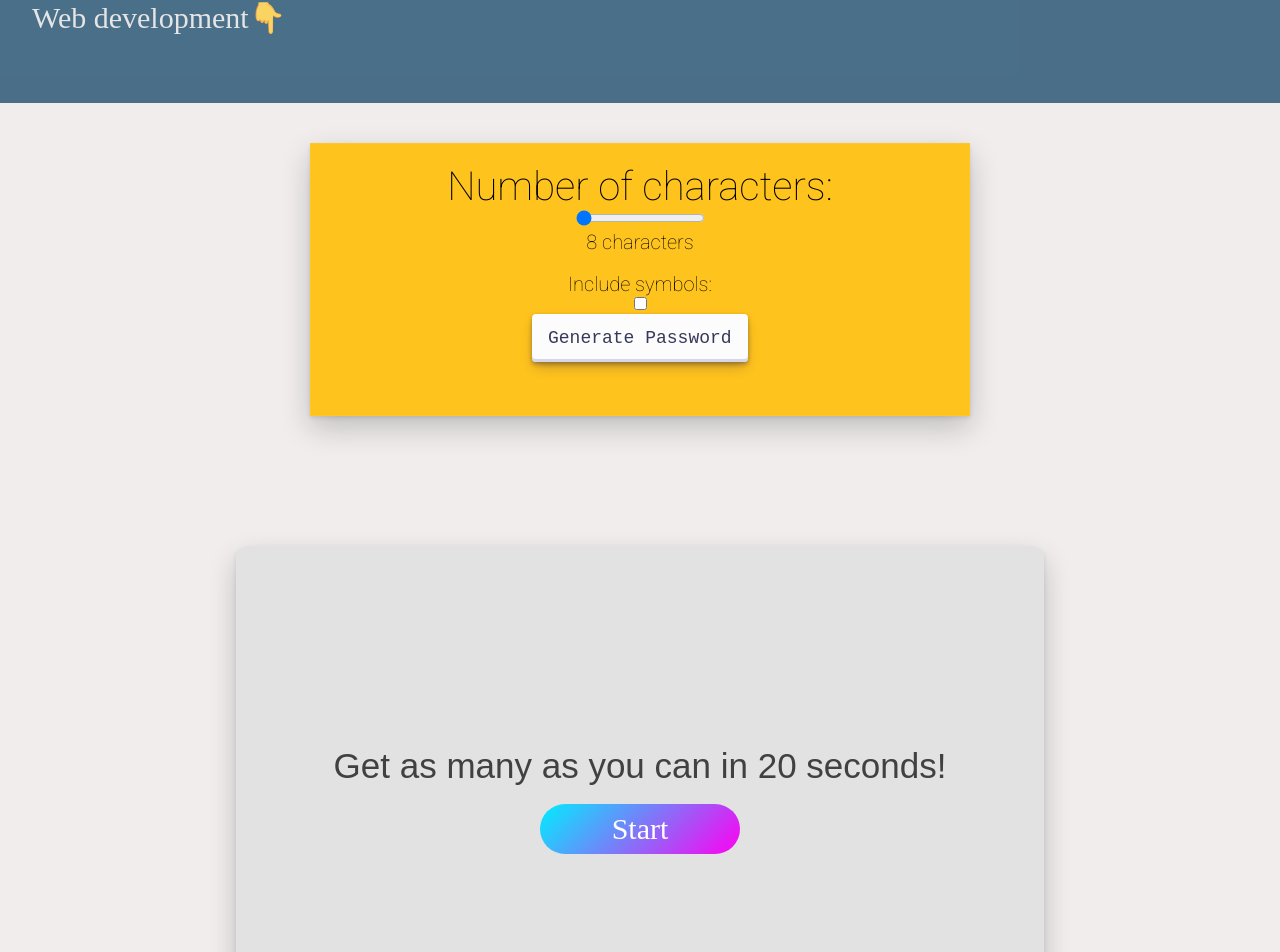
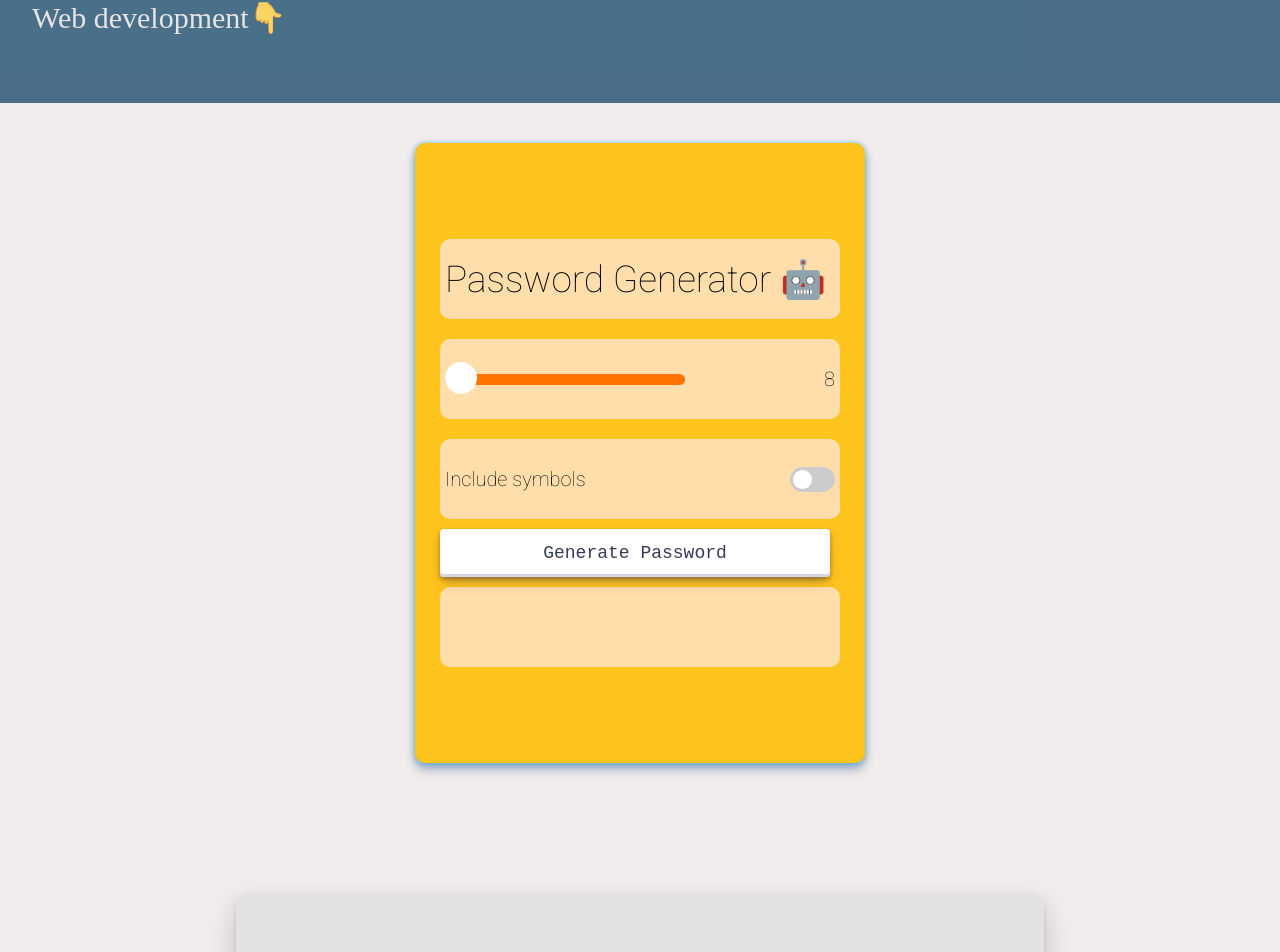
Before and after one commit to Lottelorvik/website, a React (Create React App) app: page / in a window 1280 px wide. Shown: the part 1703-2655 px from the top of the page. Built offline with nearby package versions, Linux system fonts and the light colour scheme; no server answers; a web font is replaced by a local one.

Commit message:
password generator beautifying

```diff
--- a/src/components/password-gen.js
+++ b/src/components/password-gen.js
@@ -45,9 +45,8 @@ function PasswordGenerator() {
 	return (
 		<div className='container'>
 			<div className='password-generator-con'>
-				<form onSubmit={handleSubmit}>
-					<label>
-						<div className='no-characters-text'>Number of characters:</div>
+				<label className='no-characters-text input-fields'>Password Generator 🤖</label>
+				<div className='input-fields'>
 					<input
 						type='range'
 						min='8'
@@ -56,36 +55,37 @@ function PasswordGenerator() {
 						className='slider'
 						onChange={event => setNumCharacters(parseInt(event.target.value))}
 					/>
-						<div className='all-text'>{numCharacters} characters</div>
-					</label>
-					<br />
-					<label>
-						<div className='all-text'>Include symbols:</div>
+					<div className='all-text'>{numCharacters}</div>
+				</div>
 
+				<div className='input-fields'>
+					<div className='all-text'>Include symbols</div>
+
+					<label className='toggler-wrapper style'>
 						<input
 							type='checkbox'
 							checked={includeSymbols}
 							onChange={event => setIncludeSymbols(event.target.checked)}
 						/>
+						<div className='toggler-slider'>
+							<div className='toggler-knob'></div>
+						</div>
 					</label>
+				</div>
 
-					<br />
-					<button type='submit' className='pas-btn'>
+				<button type='submit' className='pas-btn' onClick={handleSubmit}>
 					Generate Password
 				</button>
-				</form>
-				<br />
+
+				<div className='input-fields'>
 					{generatedPassword && (
 						<div className='all-text'>
-						<div id='gen-password'>
 							<strong>Generated Password: </strong>
 							{generatedPassword} <div />
-							<button onClick={copyText} className='copy-icon'>
-								<img src={copy} />
-							</button>
-						</div>
+							<button onClick={copyText}> Copy </button>
 						</div>
 					)}
+				</div>
 			</div>
 		</div>
 	);
--- a/src/css/password-gen.css
+++ b/src/css/password-gen.css
@@ -5,19 +5,30 @@
 }
 
 .password-generator-con {
-	background-color: #ffc31d;
-	width: 500px;
-	margin-bottom: 40px;
-	margin-top: 40px;
-	padding: 20px 80px;
-	display: flex;
-	align-items: center;
-	gap: 16px;
 	display: flex;
 	flex-direction: column;
-	box-shadow: rgba(0, 0, 0, 0.2) 0px 12px 28px 0px, rgba(0, 0, 0, 0.1) 0px 2px 4px 0px,
-		rgba(255, 255, 255, 0.05) 0px 0px 0px 1px inset;
 	justify-content: center;
+	background-color: #ffc31d;
+	margin: 40px 0;
+	width: 400px;
+	height: 600px;
+	padding: 10px 25px;
+	border-radius: 10px;
+	box-shadow: 0 0 5px rgba(0, 183, 255, 0.45), 0 4px 8px rgba(0, 79, 170, 0.35),
+		0 8px 12px rgba(1, 17, 63, 0.15);
+	font-family: 'Montserrat';
+}
+
+.input-fields {
+	display: flex;
+	width: 390px;
+	border-radius: 10px;
+	background-color: rgb(255, 222, 172);
+	height: 70px;
+	align-items: center;
+	padding: 5px 5px 5px;
+	margin: 10px 0 10px;
+	justify-content: space-between;
 }
 
 .copy-icon {
@@ -26,18 +37,16 @@
 	padding: 10px 20px;
 	text-align: center;
 	text-decoration: none;
-	display: inline-block;
 	font-size: 16px;
 	margin: 4px 2px;
 	cursor: pointer;
-	border-radius: 4px;
 }
 
 /* Button */
 .pas-btn {
 	align-items: center;
 	appearance: none;
-	background-color: #fcfcfd;
+	background-color: #ffffff;
 	border-radius: 4px;
 	border-width: 0;
 	box-shadow: rgba(45, 35, 66, 0.4) 0 2px 4px, rgba(45, 35, 66, 0.3) 0 7px 13px -3px,
@@ -48,6 +57,7 @@
 	display: inline-flex;
 	font-family: 'JetBrains Mono', monospace;
 	height: 48px;
+	width: 390px;
 	justify-content: center;
 	line-height: 1;
 	list-style: none;
@@ -84,7 +94,7 @@
 
 .no-characters-text {
 	font-family: 'Roboto', sans-serif;
-	font-size: 40px;
+	font-size: 37px;
 }
 
 .all-text {
@@ -94,6 +104,91 @@
 
 /* CHECKBOX STYLING */
 
-input:checked {
-	box-shadow: inset 0 0 0 20px rgb(28, 126, 3);
+.toggler-wrapper {
+	display: block;
+	width: 45px;
+	height: 25px;
+	cursor: pointer;
+	position: relative;
 }
+
+.toggler-wrapper input[type='checkbox'] {
+	display: none;
+}
+
+.toggler-wrapper input[type='checkbox']:checked + .toggler-slider {
+	background-color: #ff6600;
+}
+
+.toggler-wrapper .toggler-slider {
+	background-color: #ccc;
+	position: absolute;
+	border-radius: 100px;
+	top: 0;
+	left: 0;
+	width: 100%;
+	height: 100%;
+	-webkit-transition: all 300ms ease;
+	transition: all 300ms ease;
+}
+
+.toggler-wrapper .toggler-knob {
+	position: absolute;
+	-webkit-transition: all 300ms ease;
+	transition: all 300ms ease;
+}
+
+.toggler-wrapper.style input[type='checkbox']:checked + .toggler-slider .toggler-knob {
+	left: calc(100% - 19px - 3px);
+}
+
+.toggler-wrapper.style .toggler-knob {
+	width: calc(25px - 6px);
+	height: calc(25px - 6px);
+	border-radius: 50%;
+	left: 3px;
+	top: 3px;
+	background-color: #fff;
+}
+
+/* SLIDER STYLING */
+/*Range Reset*/
+input[type='range'] {
+	-webkit-appearance: none;
+	appearance: none;
+	background: transparent;
+	cursor: pointer;
+	width: 15rem;
+}
+
+/* Removes default focus */
+input[type='range']:focus {
+	outline: none;
+}
+
+/***** Chrome, Safari, Opera and Edge Chromium styles *****/
+/* slider track */
+input[type='range']::-webkit-slider-runnable-track {
+	background-color: #ff7300;
+	border-radius: 0.5rem;
+	height: 0.7rem;
+}
+
+/* slider thumb */
+input[type='range']::-webkit-slider-thumb {
+	-webkit-appearance: none; /* Override default look */
+	appearance: none;
+	margin-top: -12px; /* Centers thumb on the track */
+
+	/*custom styles*/
+	background-color: #ffffff;
+	height: 2rem;
+	width: 2rem;
+	border-radius: 100%;
+}
+
+input[type='range']:focus::-webkit-slider-thumb {
+	border: 1px solid #053a5f;
+	outline: 3px solid #053a5f;
+	outline-offset: 0.125rem;
+}
```
Lines whose indentation alone changed are shown as unchanged.
